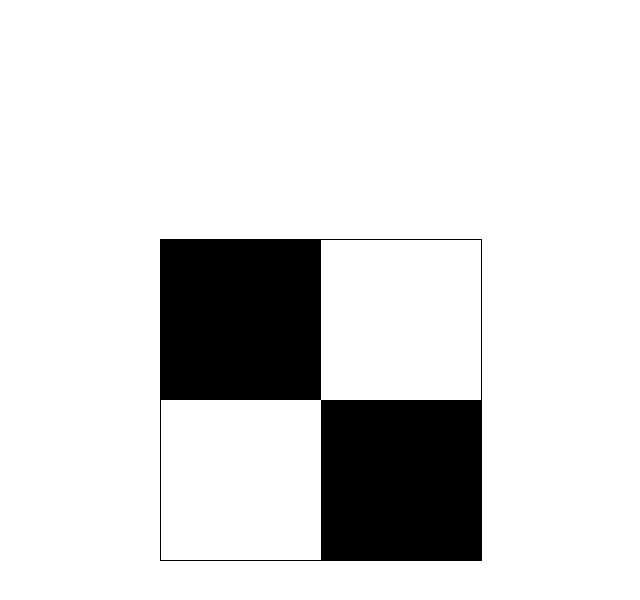
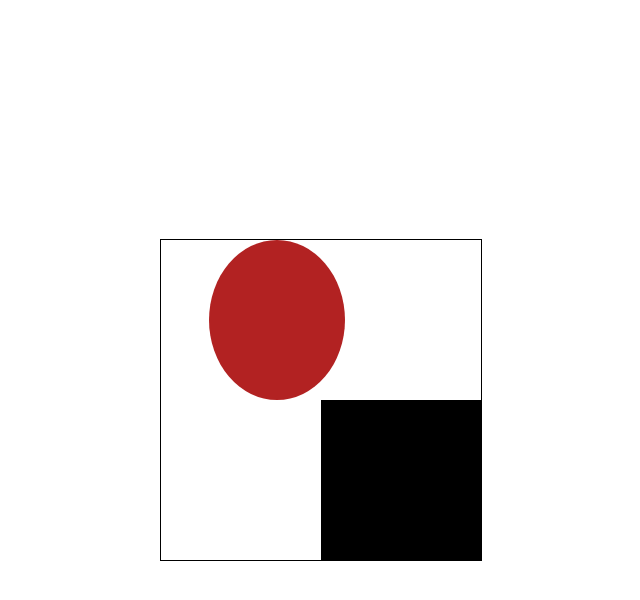
Before and after one commit to GeeksHubsAcademy/fsdVlc0923Git1, a plain HTML site: page index.html in a window 1280 px wide. In both pictures the pointer is over the element 560 px from the left and 320 px from the top of the page. Shown: the whole page, without its empty margins (319-959 px from the left). Drawn offline with Linux system fonts and the light colour scheme.

Commit message:
Pseudo-elementos hover

```diff
--- a/css/styles.css
+++ b/css/styles.css
@@ -18,7 +18,7 @@ body {
     height: 20em;
     width: 20em;
 
-    background-color: cadetblue;
+    /* background-color: cadetblue; */
 
     display: flex;
     justify-content: center;
@@ -37,7 +37,7 @@ body {
     flex-direction: row;
 }
 
-#hijo1 {
+/* #hijo1 {
 
     background-color: green;
 }
@@ -45,7 +45,7 @@ body {
 #hijo2 {
 
     background-color: red;
-}
+} */
 
 .nieto {
 
@@ -56,6 +56,16 @@ body {
 
 .negro {
     background-color: black;
+    transition: 2s;
+}
+
+.negro:hover {
+
+    background-color: firebrick;
+    transition: 2s;
+
+    border-radius: 50%;
+    margin-left: 3em;
 }
 
 .blanco {
```
